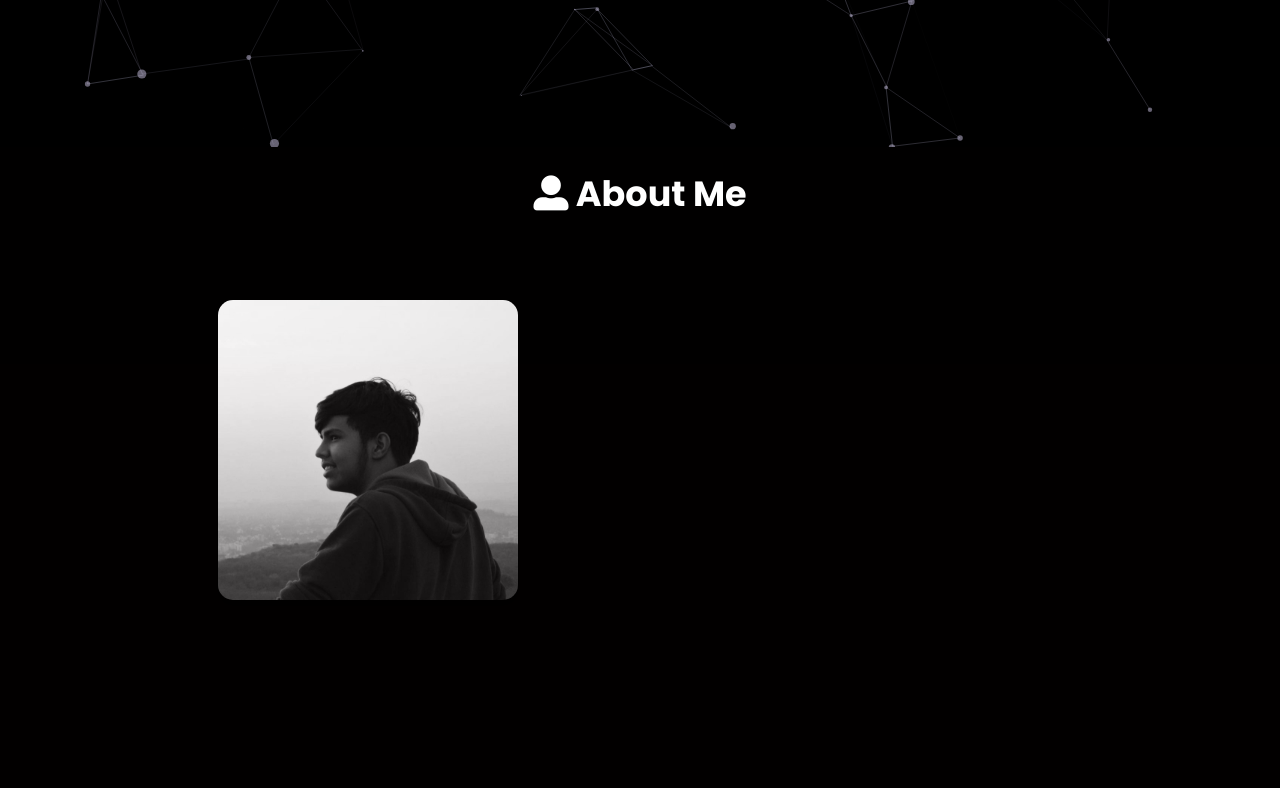
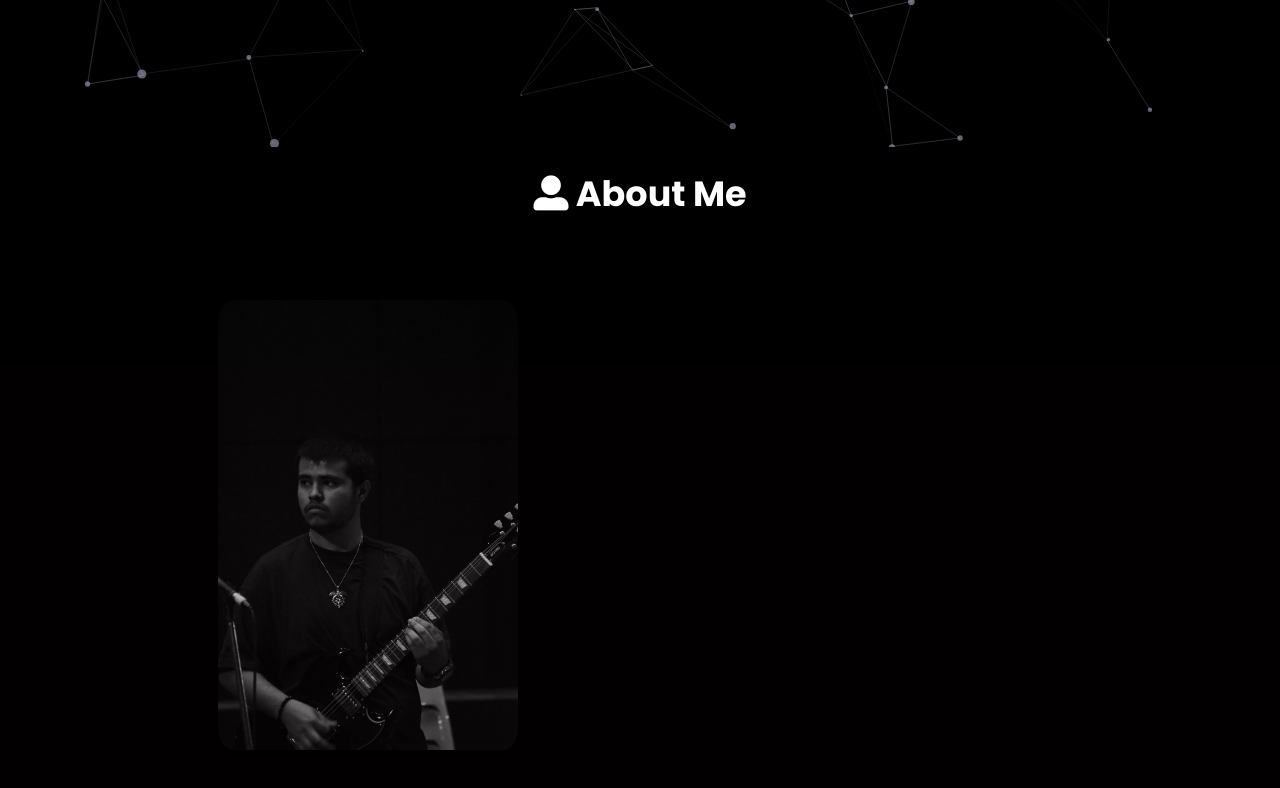
Before and after one commit to vyasylum/My-Portfolio, a plain HTML site: page index.html in a window 1280 px wide. Shown: the part 653-1441 px from the top of the page. Drawn offline with nearby package versions, Linux system fonts and the light colour scheme; animation ran at ten frames a second.

Commit message:
meguitar

```diff
--- a/index.html
+++ b/index.html
@@ -70,7 +70,7 @@
     <div class="row">
 
     <div class="image">
-        <img draggable="false" class="tilt" src="./assets/images/me.jpg" alt="">
+        <img draggable="false" class="tilt" src="./assets/images/meguitar.jpg" alt="">
     </div>
     <div class="content">
         <h3>I'm Atharv</h3>
```
Also changed, not shown: assets/images/meguitar.jpg (added).
